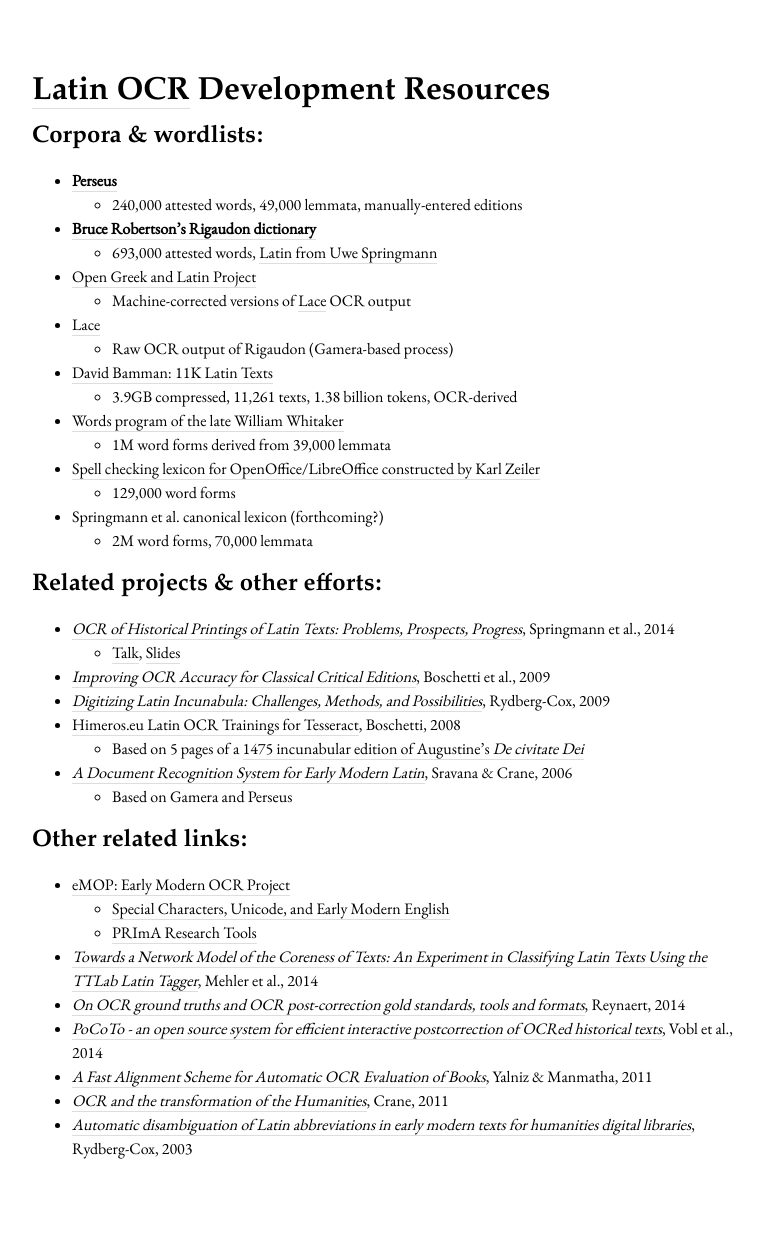
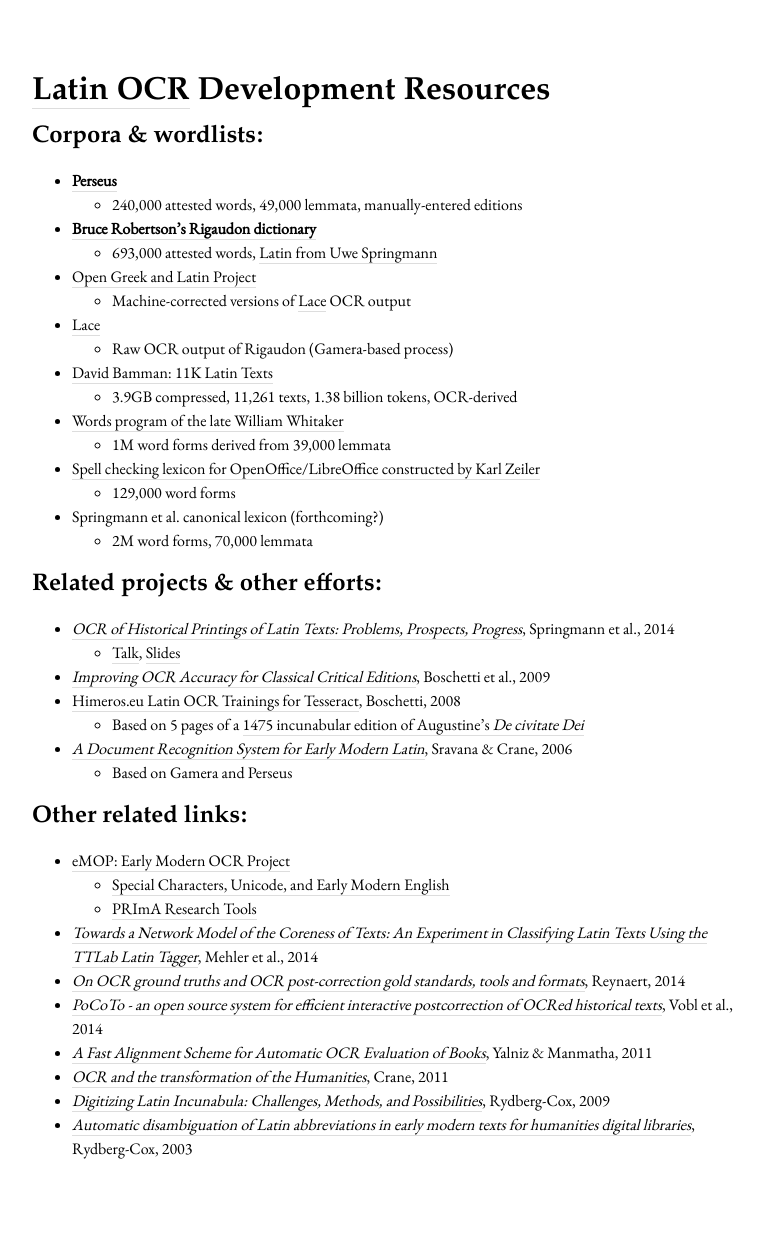
Before and after one commit to ryanfb/latinocr, a Jekyll site: the page built from resources.md, in a window 1280 px wide. Shown: the whole page, without its empty margins (248-1011 px from the left). Built offline with Jekyll 4.4.1, drawn with Linux system fonts in a browser that asks for light colours; part of the change alters nothing that is shown.

```diff
--- a/resources.md
+++ b/resources.md
@@ -28,7 +28,6 @@ title: Latin OCR Development Resources
  * [*OCR of Historical Printings of Latin Texts: Problems, Prospects, Progress*](http://www.cis.uni-muenchen.de/~springmann/papers/2014-04-07-DATeCH2014-Springmann.pdf), Springmann et al., 2014
    * [Talk](http://vimeo.com/99220359), [Slides](http://www.cis.uni-muenchen.de/~springmann/acroases/2014-05-20-Madrid.pdf)
  * [*Improving OCR Accuracy for Classical Critical Editions*](http://link.springer.com/chapter/10.1007/978-3-642-04346-8_17), Boschetti et al., 2009
- * [*Digitizing Latin Incunabula: Challenges, Methods, and Possibilities*](http://digitalhumanities.org/dhq/vol/3/1/000027/000027.html), Rydberg-Cox, 2009
  * [Himeros.eu Latin OCR Trainings for Tesseract](http://www.himeros.eu/), Boschetti, 2008
    * Based on 5 pages of a [1475 incunabular edition of Augustine's *De civitate Dei*](https://archive.org/details/augustinidecivitatedei00jensuoft)
  * [*A Document Recognition System for Early Modern Latin*](http://dl.tufts.edu/catalog/tufts:PB.001.001.00021), Sravana & Crane, 2006
@@ -44,4 +43,5 @@ title: Latin OCR Development Resources
  * [*PoCoTo - an open source system for efficient interactive postcorrection of OCRed historical texts*](http://dl.acm.org/citation.cfm?id=2595197), Vobl et al., 2014
  * [*A Fast Alignment Scheme for Automatic OCR Evaluation of Books*](http://dx.doi.org/10.1109/ICDAR.2011.157), Yalniz & Manmatha, 2011
  * [*OCR and the transformation of the Humanities*](https://impactocr.wordpress.com/2011/10/25/keynote-ocr-and-the-transformation-of-the-humanities-2/), Crane, 2011
+ * [*Digitizing Latin Incunabula: Challenges, Methods, and Possibilities*](http://digitalhumanities.org/dhq/vol/3/1/000027/000027.html), Rydberg-Cox, 2009
  * [*Automatic disambiguation of Latin abbreviations in early modern texts for humanities digital libraries*](http://dl.acm.org/citation.cfm?id=827207), Rydberg-Cox, 2003
```
